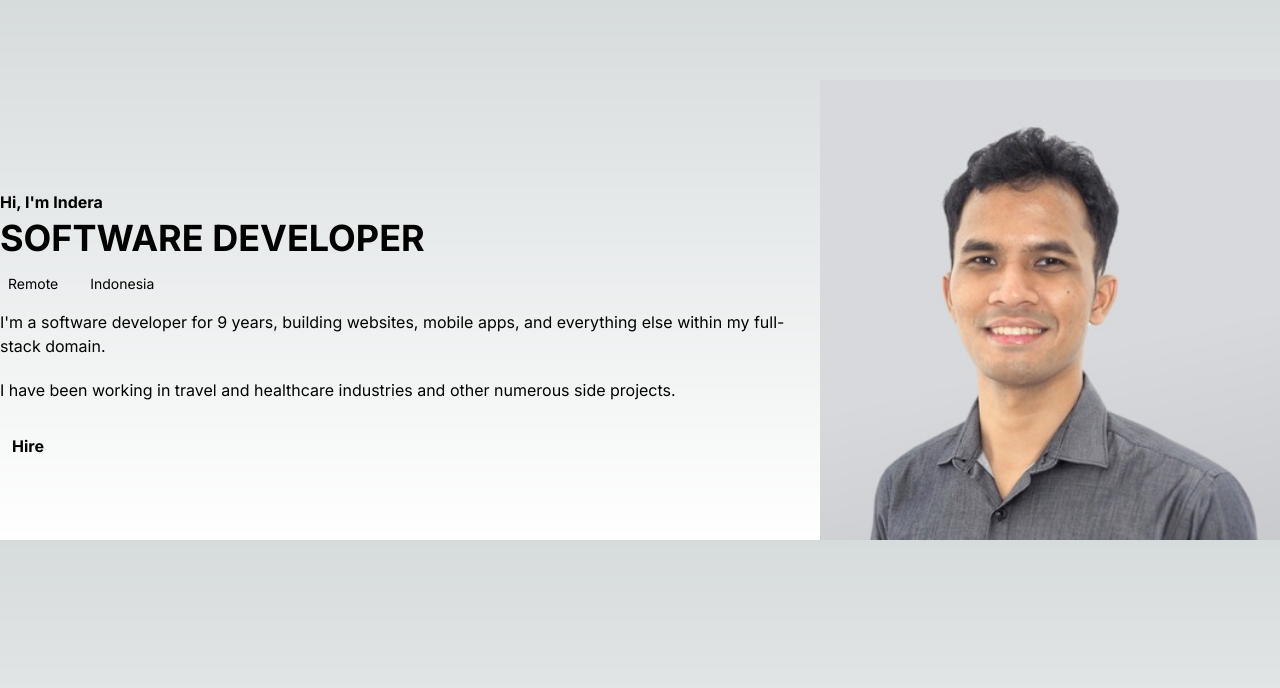
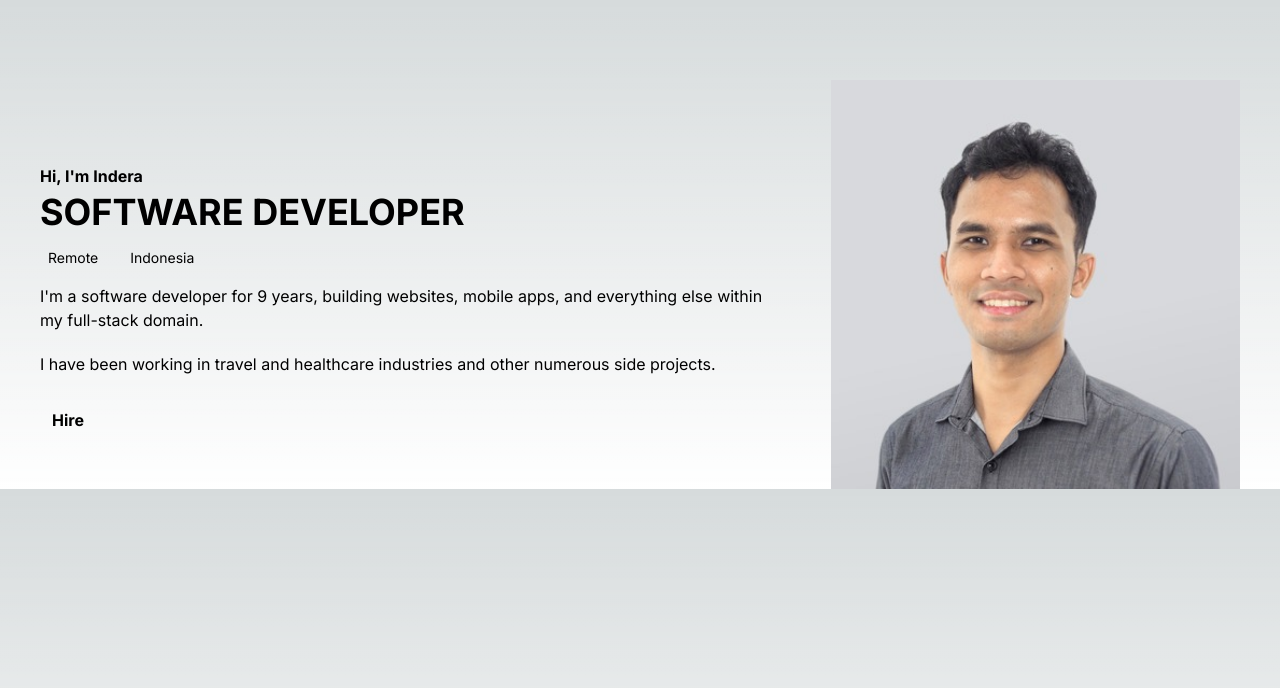
Before and after one commit to vashikovich/port-site, a Next.js app: page / in a window 1280 px wide. Shown: the top 688 px of the page. Built offline with nearby package versions, Linux system fonts and the light colour scheme.

Commit message:
fixed cover spacing

```diff
--- a/src/components/cover.tsx
+++ b/src/components/cover.tsx
@@ -4,8 +4,8 @@ import Button from "./button";
 
 export default function Cover() {
     return (
-        <div className="flex flex-col md:flex-row-reverse md:justify-between md:items-center w-full px-12 md:px-0 mt-10 md:mt-20">
-            <div className="mx-auto md:mx-0">
+        <div className="flex flex-col md:flex-row-reverse md:justify-between md:items-center w-full px-12 md:px-10 mt-10 md:mt-20">
+            <div className="mx-auto md:mx-0 md:ml-16">
                 <Image
                     src="/images/cover.jpg"
                     width={200}
```
